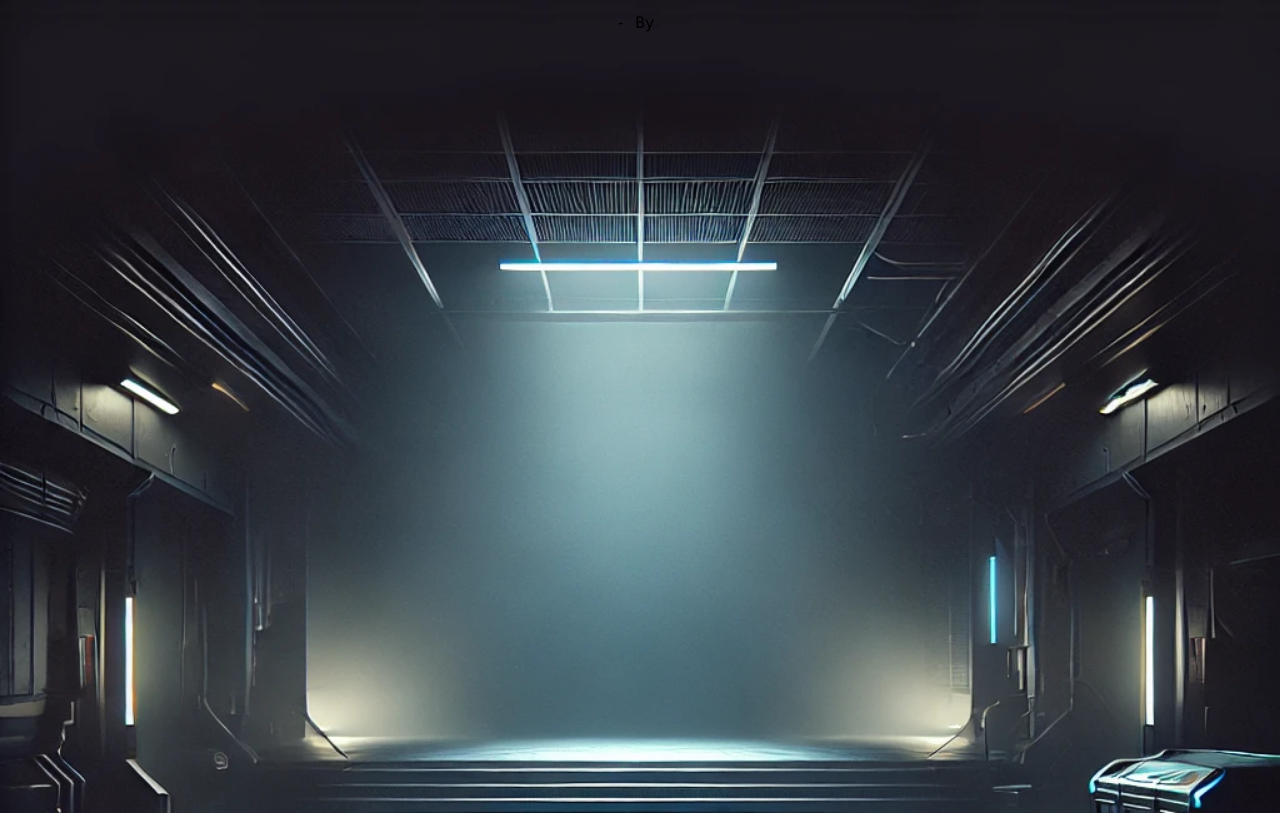
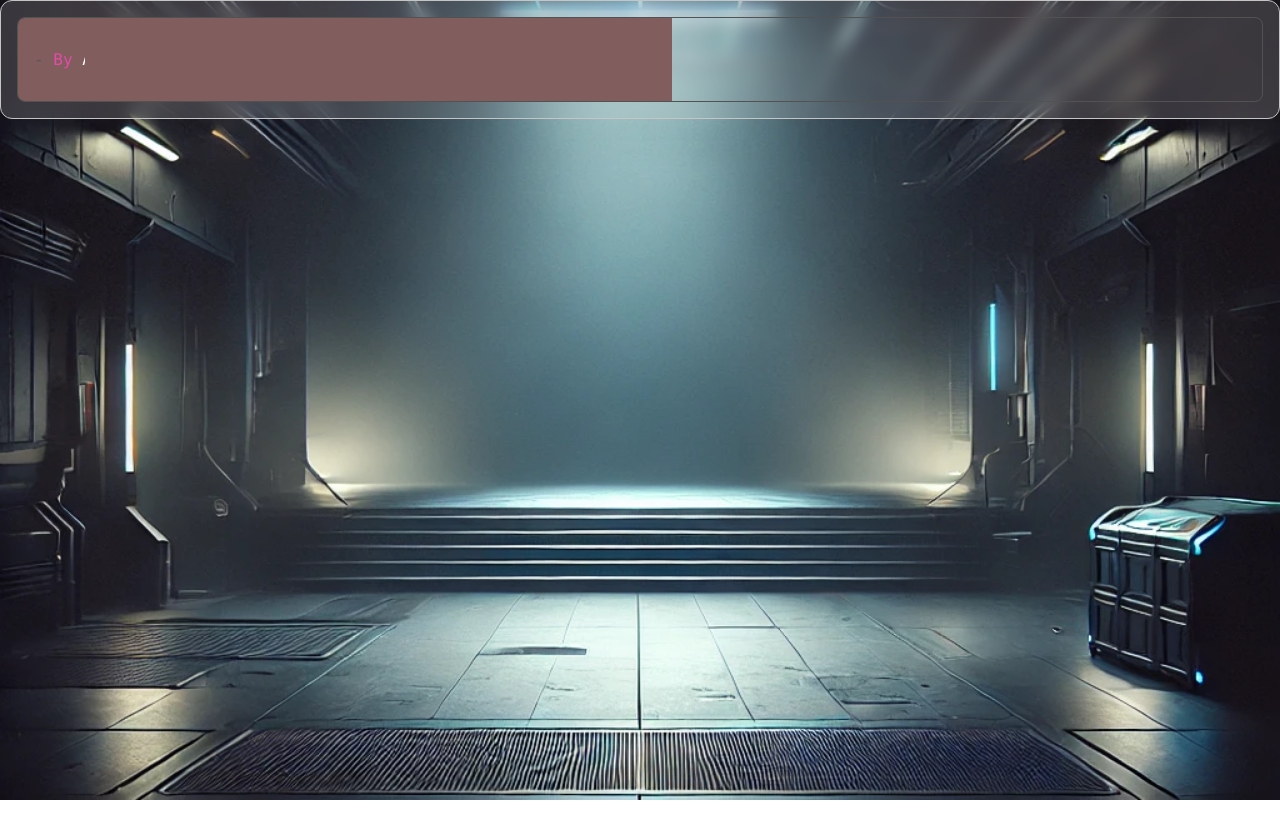
Before and after one commit to alen-johnson/g1-ui, a React (Create React App) app: page /help in a window 1280 px wide. Built offline with nearby package versions, Linux system fonts and the light colour scheme; the HTML template or start-up script is replaced by a standard one.

Commit message:
help fix

```diff
--- a/src/pages/help/help.js
+++ b/src/pages/help/help.js
@@ -1,16 +1,16 @@
 import React from "react";
-
+import "./help.css"
 function Help() {
   return (
     <div>
-      <div class="card">
-        <div class="wrap">
-          <div class="terminal">
-            <div class="body">
-              <pre class="pre">
+      <div className="card">
+        <div className="wrap">
+          <div className="terminal">
+            <div className="body">
+              <pre className="pre">
                 <code>-&nbsp;</code>
                 <code>By&nbsp;</code>
-                <code class="cmd" data-cmd="ALEN J NINAN "></code>
+                <code className="cmd" data-cmd="ALEN J NINAN "></code>
               </pre>
             </div>
           </div>
```
